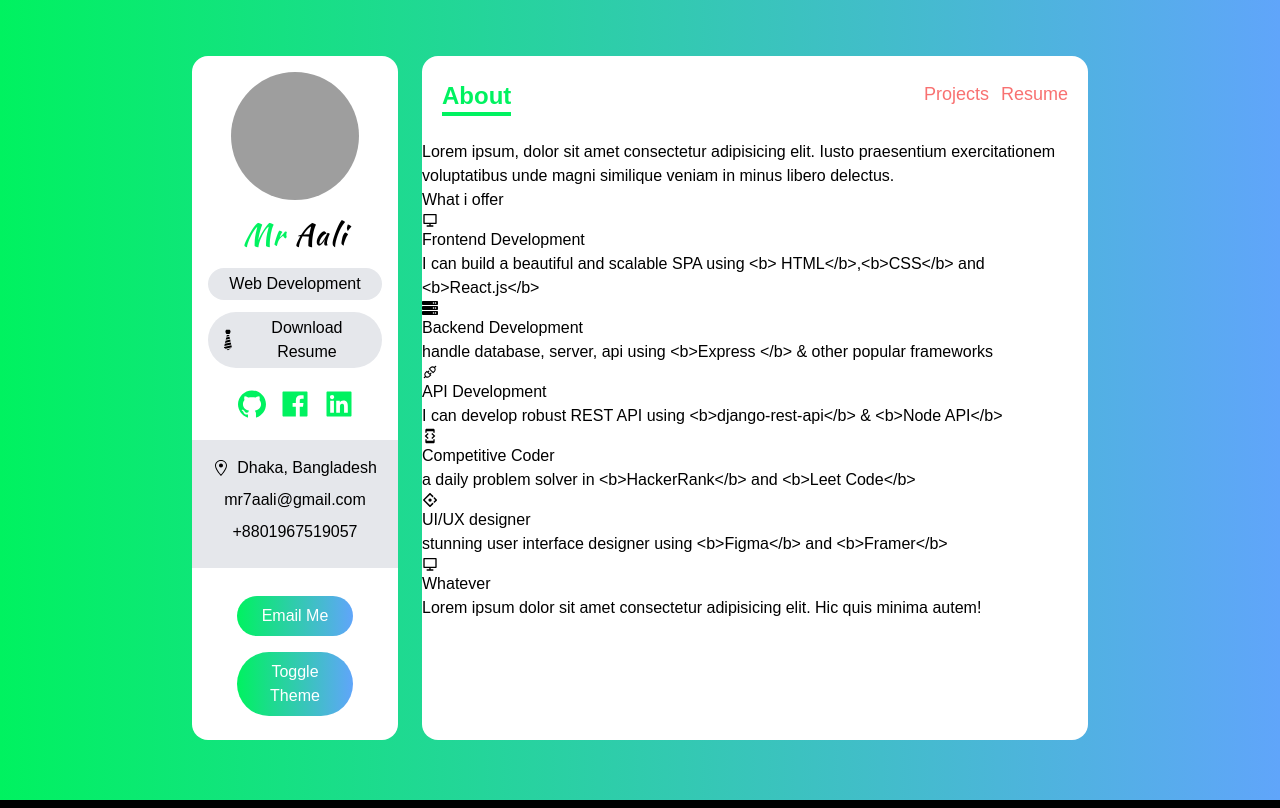
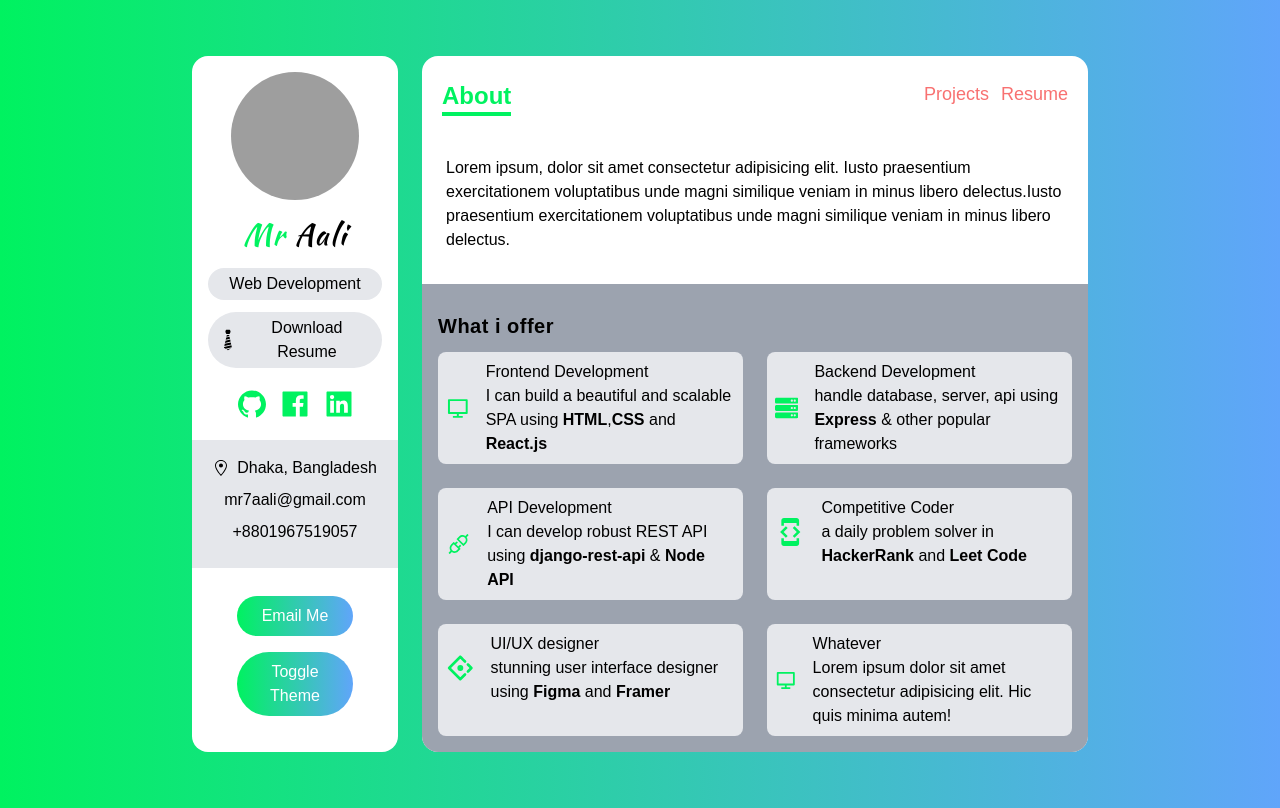
Before and after one commit to mr7aali/portfolio-2-ali, a Next.js app: page / in a window 1280 px wide. Built offline with nearby package versions, Linux system fonts and the light colour scheme; grey boxes are pictures that could not be loaded; a web font is replaced by a local one.

Commit message:
added resume apge

```diff
--- a/components/ServiceCard.tsx
+++ b/components/ServiceCard.tsx
@@ -4,16 +4,21 @@ import { IService } from "../type";
 const ServiceCard: FunctionComponent<{ service: IService }> = ({
   service: { Icon, about, title },
 }) => {
+  const createMarkup = () => {
+    return {
+      __html: about
+    }
+  };
+
   return (
-    <div>
-      <Icon />
+    <div className="p-2 flex items-center space-x-4">
+      <Icon className="w-12 h-12 text-green" />
       <div>
         <h4>{title}</h4>
-        <p>{about}</p>
+        <p dangerouslySetInnerHTML={createMarkup()}/>
       </div>
     </div>
   );
 };
 
-
 export default ServiceCard;
--- a/data.ts
+++ b/data.ts
@@ -1,8 +1,9 @@
-import { IService } from './type';
+import { IService, ISkill } from './type';
 import {RiComputerLine} from 'react-icons/ri';
 import { FaServer } from "react-icons/fa";
 import { AiOutlineAntDesign, AiOutlineApi } from "react-icons/ai";
 import { MdDeveloperMode } from "react-icons/md";
+import { BsCircleFill } from "react-icons/bs";
 
 
 export const services:IService[] = [
@@ -43,3 +44,59 @@ export const services:IService[] = [
       },
 
 ]
+
+export const languages: ISkill[] = [
+  {
+     Icon: BsCircleFill,
+     name: 'Python',
+     level: '45',
+  },
+  {
+     Icon: BsCircleFill,
+     name: 'Java Script',
+     level: '60',
+  },
+  {
+     Icon: BsCircleFill,
+     name: 'React Native',
+     level: '80',
+  },
+  {
+     Icon: BsCircleFill,
+     name: 'React',
+     level: '70',
+  },
+  {
+     Icon: BsCircleFill,
+     name: 'Django',
+     level: '80',
+  },
+  {
+     Icon: BsCircleFill,
+     name: 'Bootstrap',
+     level: '80',
+  },
+]
+
+export const tools: ISkill[] = [
+  {
+     Icon: BsCircleFill,
+     name: 'Figma',
+     level: '85',
+  },
+  {
+     Icon: BsCircleFill,
+     name: 'Photoshop',
+     level: '45',
+  },
+  {
+     Icon: BsCircleFill,
+     name: 'Illustrator',
+     level: '60',
+  },
+  {
+     Icon: BsCircleFill,
+     name: 'Framer',
+     level: '45',
+  },
+]
--- a/src/pages/Resume.tsx
+++ b/src/pages/Resume.tsx
@@ -1,7 +1,17 @@
 const resume = () => {
     return (
         <div className="p-4">
-            resume page
+           {/* education and ex */}
+           <div className="grid md:grid-cols-2 gap-6">
+            <div>
+                <h5>Education</h5>
+                <div>
+                    <h5>Computer Science & Eng</h5>
+                    <p>Bangladesh University</p>
+                    <p>i am currently stady here</p>
+                </div>
+            </div>
+           </div>
         </div>
     );
 };
--- a/src/pages/_app.tsx
+++ b/src/pages/_app.tsx
@@ -8,7 +8,7 @@ export default function App({ Component, pageProps }: AppProps) {
       <div className="col-span-12 p-4 text-center bg-white lg:col-span-3 rounded-2xl">
         <SideBar />
       </div>
-      <div className="flex flex-col col-span-12 bg-white  lg:col-span-9 rounded-2xl">
+      <div className="flex flex-col col-span-12 bg-white  lg:col-span-9 rounded-2xl overflow-hidden">
         <Navbar/>
         <Component {...pageProps} />
       </div>
--- a/src/pages/index.tsx
+++ b/src/pages/index.tsx
@@ -1,24 +1,29 @@
-
 import ServiceCard from "components/ServiceCard";
 import { GetServerSidePropsContext, GetStaticPropsContext } from "next";
 import React from "react";
 import { services } from "../../data";
 
 const index = () => {
+  return (
+    <div className="flex flex-col px-6 pt-1 flex-grow">
+      <h5 className="my-3 font-medium">
+        Lorem ipsum, dolor sit amet consectetur adipisicing elit. Iusto
+        praesentium exercitationem voluptatibus unde magni similique veniam in
+        minus libero delectus.Iusto praesentium exercitationem voluptatibus unde
+        magni similique veniam in minus libero delectus.
+      </h5>
+      <div className="p-4 mt-5 bg-gray-400 flex-grow"
+       style={{marginLeft:'-1.5rem',marginRight:'-1.5rem'}}>
+        <h5 className="my-3 text-xl font-bold tracking-wide">What i offer</h5>
+        <div className="grid lg:grid-cols-2 gap-6">
+          {services?.map((s) => (
 
-  return (
-    <div>
-      <h5>Lorem ipsum, dolor sit amet consectetur adipisicing elit. Iusto praesentium exercitationem voluptatibus unde magni similique veniam in minus libero delectus.
 
-      </h5>
-      <div>
-        <h5>What i offer</h5>
-        <div>
-          {
-             services?.map(s=> <ServiceCard
-              key={s.title}
-              service={s}/> )
-          }
+            <div key={s.title} className='bg-gray-200 rounded-lg lg:col-span-1'>
+              <ServiceCard service={s} />
+            </div>
+
+          ))}
         </div>
       </div>
     </div>
@@ -27,16 +32,17 @@ const index = () => {
 
 export default index;
 
-export const getServerSideProps = async(constex: GetServerSidePropsContext) => {
-
-  const res = await fetch('http://localhost:3000/api/Services')
+export const getServerSideProps = async (
+  constex: GetServerSidePropsContext
+) => {
+  const res = await fetch("http://localhost:3000/api/Services");
   const data = await res.json();
-  console.log("Server" , services);
+  console.log("Server", services);
   return {
-    props:{
-      services: data.services
-    }
-  }
+    props: {
+      services: data.services,
+    },
+  };
 };
 
 // export const getStaticPropsContext = async(constex: GetStaticPropsContext) => {
```
Also changed, not shown: type.ts (+9 -3 lines).
